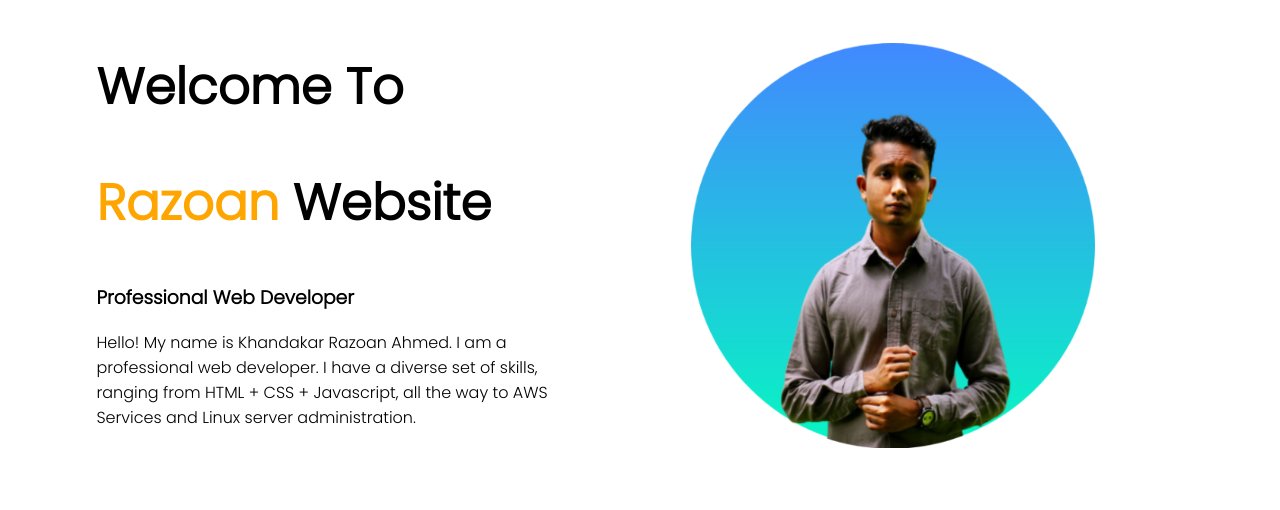
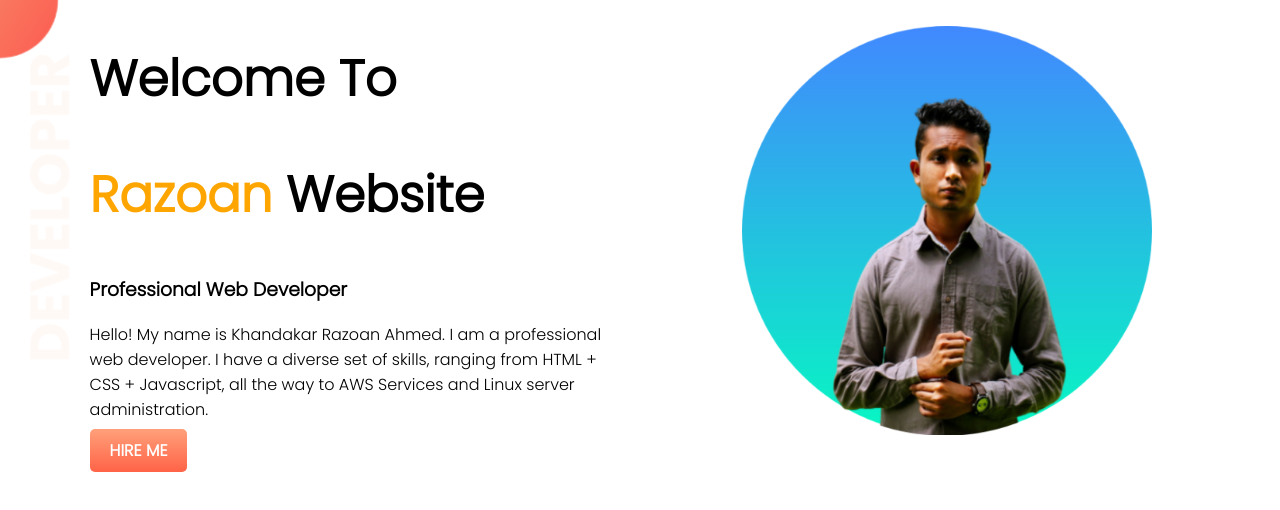
Before and after one commit to razoanahmed/Web-Portfolio, a plain HTML site: page index.html in a window 1280 px wide. Drawn offline with Linux system fonts and the light colour scheme.

Commit message:
top part update

```diff
--- a/index.html
+++ b/index.html
@@ -10,16 +10,19 @@
     <title>Razoan Web Developer</title>
 </head>
 <body>
-    <section>
+    <section    class="top-banner">
             <div    class="half-width">
                     <h1>Welcome To </h1>
             <h1><Span class="name-highlight"> Razoan </Span> Website</h1>
             <h3>Professional Web Developer</h3>
             <p>Hello! My name is Khandakar Razoan Ahmed. I am a professional web developer. I have a diverse set of skills, ranging from HTML + CSS + Javascript, all the way to AWS Services and Linux server administration.</p>
+            <a class="link-button" target="_blank" href="https://www.linkedin.com/in/khandakar-razoan-ahmed-7927a7173/">HIRE ME</a>
             </div>
             <div    class="half-width">
                 <img src="images/profile.png" alt="">
             </div>
     </section>
+
+
 </body>
 </html>
--- a/style.css
+++ b/style.css
@@ -1,5 +1,6 @@
 body {
   font-family: "Poppins", sans-serif;
+  margin: 0%;
 }
 h1 {
   font-size: 50px;
@@ -16,5 +17,20 @@ h1 {
 .half-width img {
   width: 80%;
   margin-top: 5%;
-  padding-top: 2%;
+  margin-left: 10%;
 }
+.top-banner {
+  background-image: url("images/top-banner.png");
+}
+section {
+  height: 500px;
+  background-repeat: no-repeat;
+}
+.link-button {
+  text-decoration: none;
+  background-image: linear-gradient(lightsalmon, tomato);
+  padding: 10px 20px;
+  border-radius: 5px;
+  color: white;
+  font-weight: 700;
+}
```
